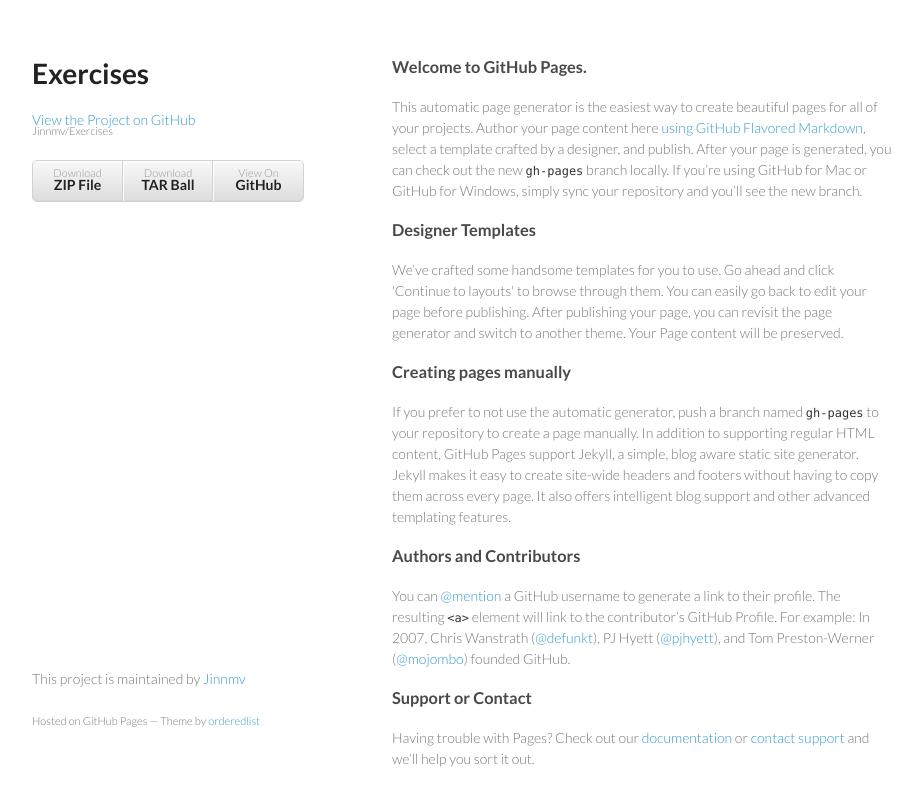
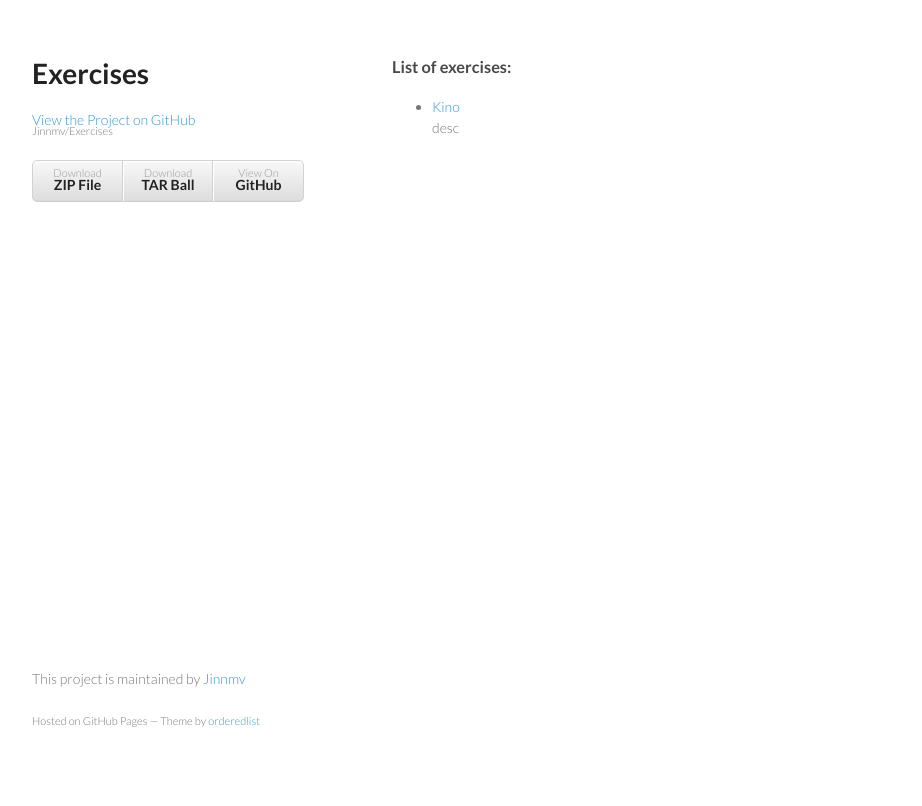
Before and after one commit to Jinnmv/Exercises, a plain HTML site: page index.html in a window 1280 px wide. Shown: the whole page, without its empty margins (178-1100 px from the left). Drawn offline with Linux system fonts and the light colour scheme.

Commit message:
* removed mock content * added link to Kino exercise

```diff
--- a/index.html
+++ b/index.html
@@ -19,8 +19,6 @@
         <p></p>
 
         <p class="view"><a href="https://github.com/Jinnmv/Exercises">View the Project on GitHub <small>Jinnmv/Exercises</small></a></p>
-
-
         <ul>
           <li><a href="https://github.com/Jinnmv/Exercises/zipball/master">Download <strong>ZIP File</strong></a></li>
           <li><a href="https://github.com/Jinnmv/Exercises/tarball/master">Download <strong>TAR Ball</strong></a></li>
@@ -28,30 +26,10 @@
         </ul>
       </header>
       <section>
-        <h3>
-<a id="welcome-to-github-pages" class="anchor" href="#welcome-to-github-pages" aria-hidden="true"><span class="octicon octicon-link"></span></a>Welcome to GitHub Pages.</h3>
-
-<p>This automatic page generator is the easiest way to create beautiful pages for all of your projects. Author your page content here <a href="https://guides.github.com/features/mastering-markdown/">using GitHub Flavored Markdown</a>, select a template crafted by a designer, and publish. After your page is generated, you can check out the new <code>gh-pages</code> branch locally. If you’re using GitHub for Mac or GitHub for Windows, simply sync your repository and you’ll see the new branch.</p>
-
-<h3>
-<a id="designer-templates" class="anchor" href="#designer-templates" aria-hidden="true"><span class="octicon octicon-link"></span></a>Designer Templates</h3>
-
-<p>We’ve crafted some handsome templates for you to use. Go ahead and click 'Continue to layouts' to browse through them. You can easily go back to edit your page before publishing. After publishing your page, you can revisit the page generator and switch to another theme. Your Page content will be preserved.</p>
-
-<h3>
-<a id="creating-pages-manually" class="anchor" href="#creating-pages-manually" aria-hidden="true"><span class="octicon octicon-link"></span></a>Creating pages manually</h3>
-
-<p>If you prefer to not use the automatic generator, push a branch named <code>gh-pages</code> to your repository to create a page manually. In addition to supporting regular HTML content, GitHub Pages support Jekyll, a simple, blog aware static site generator. Jekyll makes it easy to create site-wide headers and footers without having to copy them across every page. It also offers intelligent blog support and other advanced templating features.</p>
-
-<h3>
-<a id="authors-and-contributors" class="anchor" href="#authors-and-contributors" aria-hidden="true"><span class="octicon octicon-link"></span></a>Authors and Contributors</h3>
-
-<p>You can <a href="https://github.com/blog/821" class="user-mention">@mention</a> a GitHub username to generate a link to their profile. The resulting <code>&lt;a&gt;</code> element will link to the contributor’s GitHub Profile. For example: In 2007, Chris Wanstrath (<a href="https://github.com/defunkt" class="user-mention">@defunkt</a>), PJ Hyett (<a href="https://github.com/pjhyett" class="user-mention">@pjhyett</a>), and Tom Preston-Werner (<a href="https://github.com/mojombo" class="user-mention">@mojombo</a>) founded GitHub.</p>
-
-<h3>
-<a id="support-or-contact" class="anchor" href="#support-or-contact" aria-hidden="true"><span class="octicon octicon-link"></span></a>Support or Contact</h3>
-
-<p>Having trouble with Pages? Check out our <a href="https://help.github.com/pages">documentation</a> or <a href="https://github.com/contact">contact support</a> and we’ll help you sort it out.</p>
+        <h3>List of exercises:</h3>
+        <ul>
+            <li><a href="kino/">Kino</a><p>desc</p></li>
+        </ul>
       </section>
       <footer>
         <p>This project is maintained by <a href="https://github.com/Jinnmv">Jinnmv</a></p>
```
Also changed, not shown: 1 other file.
